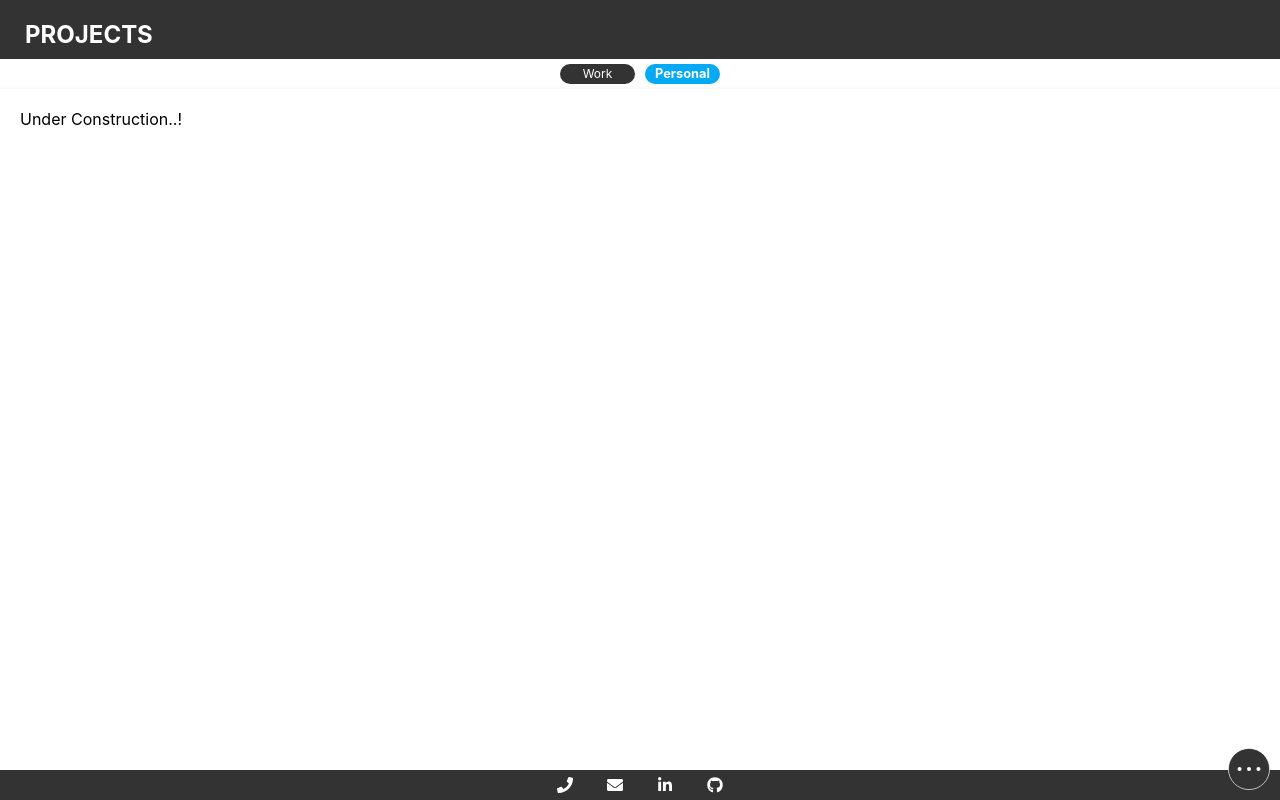
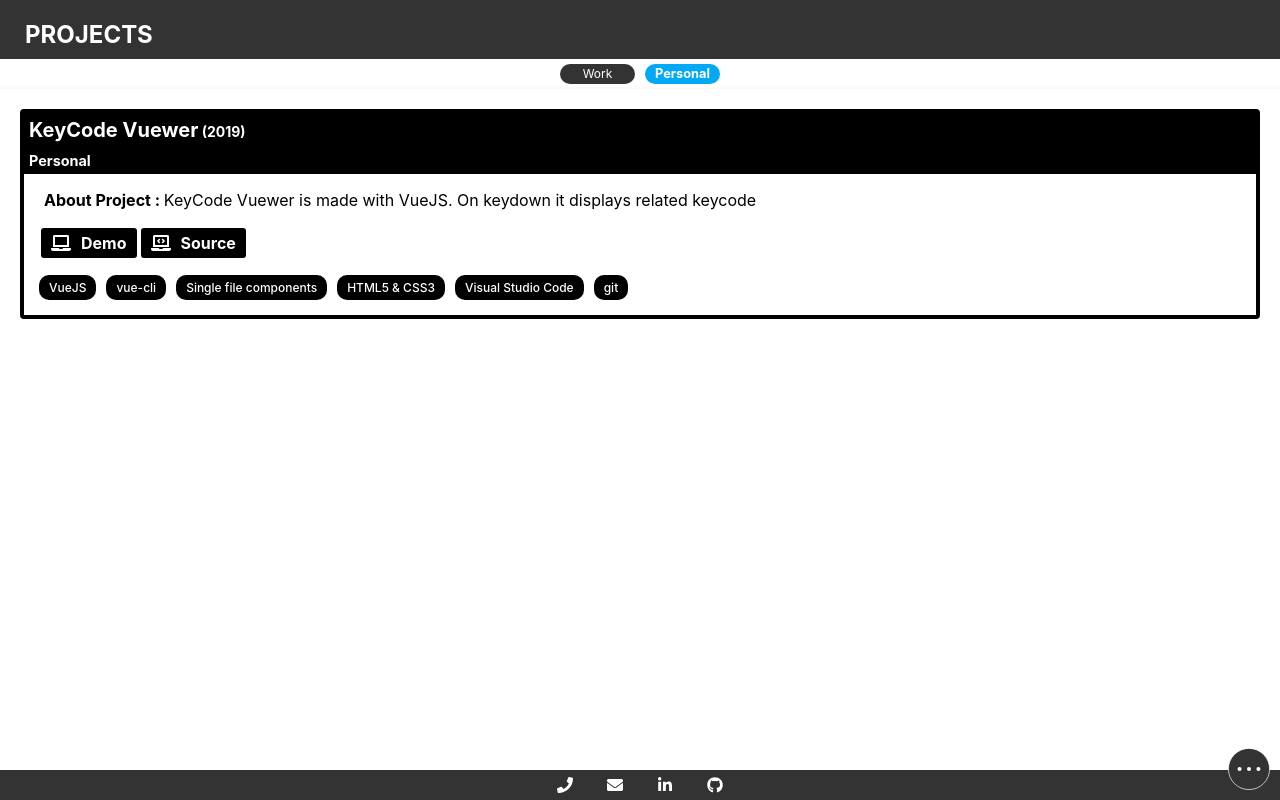
Before and after one commit to VinayakHegde/react-portfolio, a React (Create React App) app: page / in a window 1280 px wide. Both pictures are taken after a click on the element "Personal". Built offline with nearby package versions, Linux system fonts and the light colour scheme.

Commit message:
Project links and tags

```diff
--- a/src/Components/Buttons/ActionButton/ActionButton.js
+++ b/src/Components/Buttons/ActionButton/ActionButton.js
@@ -2,7 +2,7 @@
 import PropTypes from 'prop-types';
 
 import { FontAwesomeIcon } from '@fortawesome/react-fontawesome';
-import { faPhone, faEnvelope } from '@fortawesome/free-solid-svg-icons';
+import { faPhone, faEnvelope, faLaptop, faLaptopCode } from '@fortawesome/free-solid-svg-icons';
 import {faLinkedinIn, faGithub} from '@fortawesome/free-brands-svg-icons';
 
 import {ICONTYPE} from '../../../Helpers/Enums';
@@ -46,6 +46,10 @@
                 return faGithub;
             case ICONTYPE.LINKEDIN:
                 return faLinkedinIn;
+            case ICONTYPE.DEMO:
+                return faLaptop;
+            case ICONTYPE.CODE:
+                return faLaptopCode;
             default: break;
         }
     }
--- a/src/Components/Cards/ProjectCard/ProjectCard.js
+++ b/src/Components/Cards/ProjectCard/ProjectCard.js
@@ -4,6 +4,8 @@
 import Description from '../../Display/Description/Description';
 import './ProjectCard.css';
 import AnimatedVisibility from '../../AnimatedVisibility/AnimatedVisibility';
+import ActionButton from '../../Buttons/ActionButton/ActionButton';
+import {ICONTYPE} from '../../../Helpers/Enums';
 
 class ProjectCard extends Component {
     constructor(props){
@@ -25,18 +27,22 @@
                     {children}
                     {this.getElementFor('About Project', project.description)}
                     {this.getSubProjects(project)}
-                    {this.getElementFor('Programming', project.programming)}
-                    {this.getElementFor('Tools', project.tools)}
+                    <div className="project-links">
+                        {this.getDemoLink(project.demo)}
+                        {this.getSourceLink(project.source)}
+                    </div>
+                    <Tags tags={project.tags ? project.tags.toString() : null} theme={theme}/>
                 </div>
             </AnimatedVisibility>
         );
     }
     getProjectTitle(project, className, key, theme){
         if(project.title.length && project.startDate.length){
+            const duration = project.companyKey ? ' ('.concat(project.startDate, ' - ', project.isPresent ? 'Present' : project.endDate, ' )') : ' ('.concat(project.startDate, ')');
             return (
                 <div className={className} key={key} style={{background:`${theme}`}}>
                     {project.title}
-                    <small className="project-duration">{' ('.concat(project.startDate, ' - ', project.isPresent ? 'Present' : project.endDate, ' )')}</small>
+                    <small className="project-duration">{duration}</small>
                 </div>
             );
         }
@@ -71,6 +77,36 @@
 
         return null;
     }
+    getSourceLink(link){
+        if(link && link.length){
+            return (
+                <ActionButton type={ICONTYPE.CODE}
+                            value={link}
+                            btnClass="project-link code"
+                            linkClass="button-link"
+                            tooltip="View source">
+                            <span className="action-text">Source</span>
+                </ActionButton>
+            );
+        }
+        return null;
+    }
+
+    getDemoLink(link){
+        if(link && link.length){
+            return (
+                <ActionButton type={ICONTYPE.DEMO}
+                            value={link}
+                            btnClass="project-link demo"
+                            linkClass="button-link"
+                            tooltip="View demo">
+                            <span className="action-text">Demo</span>
+                </ActionButton>
+            );
+        }
+
+        return null;
+    }
 
 }
 
@@ -84,4 +120,15 @@
     ])
 }
 
+const Tags = (props) => {
+    if(!props.tags) return null;
+
+    const tags = props.tags.split(',').map((tag, index) => <span className="tag-chips" key={index}  style={{background:`${props.theme}`}}>{tag}</span>);
+    return (
+        <div className="project-tags">
+            {tags}
+        </div>
+    );
+}
+
 export default ProjectCard;
--- /dev/null
+++ b/src/Components/Projects/Personal.js
@@ -0,0 +1,30 @@
+import React, { Component } from 'react';
+
+import {UserProjects} from '../../Helpers/DataValidator';
+import ProjectCard from '../Cards/ProjectCard/ProjectCard';
+
+class Personal extends Component {
+    render() {
+        return (
+            <div>
+                {this.getProjectCards()}
+            </div>
+        );
+    }
+    getProjectCards(){
+        if(!UserProjects.length){
+            return <span className="no-projects">No projects found!</span>;
+        }
+
+        return UserProjects.map((project, index) =>{
+            if(project.companyKey) return null;
+            return (
+                <ProjectCard key={index+1} index={(index+1).toString()} project={project} theme='#000'>
+                    <div className="project-header project-company" style={{background:'#000'}}>Personal</div>
+                </ProjectCard>
+            );
+        });
+    }
+}
+
+export default Personal;
--- a/src/Components/Projects/Projects.css
+++ b/src/Components/Projects/Projects.css
@@ -2,6 +2,7 @@
     display: flex;
     flex-direction: row;
     justify-content: center;
+    z-index: 1;
 }
 .toolbar .toolbar-button {
     display: inline-flex;
@@ -12,9 +13,45 @@
     line-height: 20px;
     text-align: center;
     justify-content: center;
+    background: #333;
+    color: #fff;
+    font-size: 0.75em;
+    cursor: pointer;
+
 }
 .toolbar .toolbar-button.active{
     background: #03A9F4;
     font-size: 0.8em;
     font-weight: 700;
 }
+.project-links{
+    display:flex;
+    padding: 0 15px;
+}
+.project-link{
+    background: #000;
+    padding: 5px 10px;
+    font-weight: 700;
+    width: fit-content;
+    border-radius: 5px;
+    border: 2px solid white;
+    text-align: center;
+}
+
+.action-text {
+    padding-left: 10px;
+}
+
+.project-tags {
+    padding: 10px;
+    display: flex;
+    flex-wrap: wrap;
+}
+.tag-chips {
+    color: white;
+    margin: 5px 5px;
+    padding: 5px 10px;
+    border-radius: 10px;
+    font-size: 0.75em;
+    font-weight: 500;
+}
--- a/src/Components/Projects/Projects.js
+++ b/src/Components/Projects/Projects.js
@@ -1,7 +1,7 @@
 import React, { Component } from 'react';
 
-import ProjectCard from '../Cards/ProjectCard/ProjectCard';
-import {UserProjects,  UserExperiences} from '../../Helpers/DataValidator';
+import Work from './Work';
+import Personal from './Personal';
 import {PROJECTSTYPE} from '../../Helpers/Enums';
 
 import './Projects.css';
@@ -23,8 +23,8 @@
         return (
             <article className="profile-content">
                 <div className="toolbar">
-                    <span onClick={() => this.setProjectType(PROJECTSTYPE.WORK)} className={this.state.type === PROJECTSTYPE.WORK ? "toolbar-button disc active" : "toolbar-button disc"}>Work</span>
-                    <span onClick={() => this.setProjectType(PROJECTSTYPE.PERSONAL)} className={this.state.type === PROJECTSTYPE.PERSONAL ? "toolbar-button disc active" : "toolbar-button disc"}>Personal</span>
+                    <span onClick={() => this.setProjectType(PROJECTSTYPE.WORK)} className={this.state.type === PROJECTSTYPE.WORK ? "toolbar-button active" : "toolbar-button"}>Work</span>
+                    <span onClick={() => this.setProjectType(PROJECTSTYPE.PERSONAL)} className={this.state.type === PROJECTSTYPE.PERSONAL ? "toolbar-button active" : "toolbar-button"}>Personal</span>
                 </div>
                 <div className="content-wrapper">
                     {this.getProjectCards()}
@@ -35,33 +35,11 @@
     getProjectCards(){
         switch(this.state.type){
             case PROJECTSTYPE.WORK:
-                if(!UserProjects.length) return (
-                    <span className="no-projects">No projects found!</span>
-                );
-                return UserProjects.map((project, index) =>{
-                    const options = this.getOptions(project.companyKey);
-                    return (
-                        <ProjectCard key={index+1} index={(index+1).toString()} project={project} theme={options.theme}>
-                            <div className="project-header project-company" style={{background:`${options.theme}`}}>{options.company}</div>
-                        </ProjectCard>
-                    );
-                });
+                return <Work/>;
             case PROJECTSTYPE.PERSONAL:
-                return (
-                    <span className="under-construction">Under Construction..!</span>
-                );
+                return <Personal/>;
             default: return null;
         }
-    }
-    getOptions(companyKey){
-        const experience = UserExperiences.find(function(exp) {
-            return (exp.misc.key === companyKey);
-        });
-
-        return {
-            company: experience ? experience.company : '',
-            theme: experience ? experience.misc.theme : '#000'
-        };
     }
 }
 
--- /dev/null
+++ b/src/Components/Projects/Work.js
@@ -0,0 +1,41 @@
+import React, { Component } from 'react';
+
+import {UserProjects,  UserExperiences} from '../../Helpers/DataValidator';
+import ProjectCard from '../Cards/ProjectCard/ProjectCard';
+
+class Work extends Component {
+    render() {
+        return (
+            <div>
+                {this.getProjectCards()}
+            </div>
+        );
+    }
+    getProjectCards(){
+        if(!UserProjects.length) return (
+            <span className="no-projects">No projects found!</span>
+        );
+        return UserProjects.map((project, index) =>{
+            if(!project.companyKey) return null;
+            const options = this.getOptions(project.companyKey);
+            return (
+                <ProjectCard key={index+1} index={(index+1).toString()} project={project} theme={options.theme}>
+                    <div className="project-header project-company" style={{background:`${options.theme}`}}>{options.company}</div>
+                </ProjectCard>
+            );
+        });
+    }
+
+    getOptions(companyKey){
+        const experience = UserExperiences.find(function(exp) {
+            return (exp.misc.key === companyKey);
+        });
+
+        return {
+            company: experience ? experience.company : '',
+            theme: experience ? experience.misc.theme : '#000'
+        };
+    }
+}
+
+export default Work;
--- a/src/Data/profile.json
+++ b/src/Data/profile.json
@@ -139,8 +139,17 @@
                     "description":"View live player activities and floor operation"
                 }
             ],
-        "programming":"Javascript (AngularJS, FabricJS, UnderscoreJS, jQuery and plugins), TypeScript",
-        "tools":"VS Code, Visual Studio, SQL Server"
+            "tags":[
+                "Javascript",
+                "AngularJS",
+                "FabricJS",
+                "UnderscoreJS",
+                "jQuery and plugins",
+                "TypeScript",
+                "VS Code",
+                "Visual Studio",
+                "SQL Server"
+            ]
         }, {
             "title":"Neon Analytics",
             "companyKey":"06",
@@ -149,8 +158,16 @@
             "endDate":null,
             "description":"<q>Neon Analytics</q> is a data visualisation platform for casinos using the IGS' Neon service. It  integrates vast amounts of transactional data from disparate casino source cubes. It helps to run casinos business intelligence by retrieving, analyzing, transforming and reporting data.",
             "subProjects":[],
-            "programming":"Javascript (AngularJS, UnderscoreJS, jQuery and plugins)",
-            "tools":"VS Code, Visual Studio, SQL Server"
+            "tags":[
+                "Javascript",
+                "AngularJS",
+                "UnderscoreJS",
+                "jQuery and plugins",
+                "TypeScript",
+                "VS Code",
+                "Visual Studio",
+                "SQL Server"
+            ]
         }, {
             "title":"Neon Touch",
             "companyKey":"06",
@@ -159,18 +176,34 @@
             "endDate":null,
             "description":"Neon Touch is browser based app runs on touch device of the slot machines. App is developed using Angular and .net Core. <br/>App talks to service fabric microservices and web sockets.",
             "subProjects":[],
-            "programming":"Javascript (AngularJS, UnderscoreJS, jQuery and plugins), TypeScript",
-            "tools":"VS Code, Visual Studio, SQL Server"
+            "tags":[
+                "Javascript",
+                "AngularJS",
+                "UnderscoreJS",
+                "jQuery and plugins",
+                "TypeScript",
+                "VS Code",
+                "Visual Studio",
+                "SQL Server"
+            ]
         }, {
             "title":"Customer Query Builder",
             "companyKey":"06",
             "isPresent":true,
             "startDate":"Oct 2018",
             "endDate":null,
-            "description":"",
+            "description":"Searching tool for large customer base for casinos",
             "subProjects":[],
-            "programming":"Javascript (AngularJS, UnderscoreJS, jQuery and plugins), TypeScript",
-            "tools":"VS Code, Visual Studio, SQL Server"
+            "tags":[
+                "Javascript",
+                "AngularJS",
+                "UnderscoreJS",
+                "jQuery and plugins",
+                "TypeScript",
+                "VS Code",
+                "Visual Studio",
+                "SQL Server"
+            ]
         }, {
             "title":"Neon Mix",
             "companyKey":"06",
@@ -179,8 +212,15 @@
             "endDate":null,
             "description":"Neon Mix is browser based app runs on slot machines in kiosk mode. App is developed using Angular and .net Core. <br/>App talks to service fabric microservices and web sockets.",
             "subProjects":[],
-            "programming":"Javascript (AngularJS, UnderscoreJS, jQuery and plugins)",
-            "tools":"VS Code, Visual Studio, SQL Server"
+            "tags":[
+                "Javascript",
+                "AngularJS",
+                "UnderscoreJS",
+                "jQuery and plugins",
+                "VS Code",
+                "Visual Studio",
+                "SQL Server"
+            ]
         }, {
             "title":"TableLite",
             "companyKey":"06",
@@ -189,8 +229,14 @@
             "endDate":"Sep 2018",
             "description":"<q>TableLite</q> is a modern browser based application built using technologies like AngularJS (v1.7) and .Net Core (v2.1). Application can be hosted on any platform (WIndows/Linux/OSX). Front end communicates with server over Restful API (Web API).<br/>The app helps the casinos to track the cash drops on a gambling table.",
             "subProjects":[],
-            "programming":"JavaScript (AngularJS, UnderscoreJS), HTML5, CSS3",
-            "tools":"Visual Studio 2017, VS Code"
+            "tags":[
+                "JavaScript",
+                "AngularJS",
+                "UnderscoreJS",
+                "HTML5 & CSS3",
+                "Visual Studio 2017",
+                "VS Code"
+            ]
         }, {
             "title":"Intuitive Dashboards",
             "companyKey":"05",
@@ -236,8 +282,19 @@
                     "endDate":"May 2015"
                 }
             ],
-            "programming":"JavaScript (RequireJS, jQuery, BackboneJS, KendoUI, ReactJS), HTML5, CSS3, .Net C#",
-            "tools":"Visual Studio, Sublime Text and Browser Developer Tool"
+            "tags":[
+                "JavaScript",
+                "RequireJS",
+                "jQuery",
+                "BackboneJS",
+                "KendoUI",
+                "ReactJS",
+                "HTML5 & CSS3",
+                ".Net C#",
+                "Visual Studio",
+                "Sublime Text",
+                "Browser Developer Tool"
+            ]
         }, {
             "title":"Server Tools",
             "companyKey":"05",
@@ -246,8 +303,12 @@
             "endDate":"Jun 2018",
             "description":"The tool is aimed to perform cloning the dashboard database entities into XML file then migrate them to another dashboard database. This provides entity portability, in turn, helps the existing Business intelligence software users to backup/build/enhance the migrated dashboards on their system.",
             "subProjects":[],
-            "programming":".Net C# (WPF)",
-            "tools":"Visual Studio Premium 2012, SQL Server 2012"
+            "tags":[
+                ".Net C#",
+                "WPF",
+                "Visual Studio Premium 2012",
+                "SQL Server 2012"
+            ]
         }, {
             "title":"Security Filters and Dashboard API",
             "companyKey":"05",
@@ -256,8 +317,12 @@
             "endDate":"Jul 2014",
             "description":"Aim of the security filter is to provide overall security to the data used by existing Business Intelligence software, where URL parameters are encrypted and passed across the servers and other security features at datasets level. A Test Harness (Windows application) is developed to test these security features. Also an API is developed for other developers of the other software to consume dashboard service.",
             "subProjects":[],
-            "programming":".Net C# (WinForms)",
-            "tools":"Visual Studio Premium 2012, SQL Server 2012"
+            "tags":[
+                ".Net C#",
+                "WinForms",
+                "Visual Studio Premium 2012",
+                "SQL Server 2012"
+            ]
         }, {
             "title":"Chronos",
             "companyKey":"04",
@@ -283,8 +348,32 @@
                     "endDate":"Oct 2013"
                 }
             ],
-            "programming":".Net C#, JavaScript (jQuery and Ajax)",
-            "tools":"Visual Studio, SQL Studio"
+            "tags":[
+                ".Net C#",
+                "JavaScript (jQuery and Ajax)",
+                "Visual Studio",
+                "SQL Studio"
+            ]
+        }, {
+            "title":"KeyCode Vuewer",
+            "companyKey": null,
+            "isPresent":false,
+            "startDate":"2019",
+            "endDate":"",
+            "description":"KeyCode Vuewer is made with VueJS. On keydown it displays related keycode ",
+            "subProjects":[],
+            "source":"https://github.com/VinayakHegde/KeyCode-Vuewer",
+            "demo":"https://vinayakhegde.github.io/KeyCode-Vuewer/",
+            "tags": [
+                "VueJS",
+                "vue-cli",
+                "Single file components",
+                "HTML5 & CSS3",
+                "Visual Studio Code",
+                "git"
+            ],
+            "programming":"",
+            "tools":""
         }
     ],
     "skills":[
@@ -297,12 +386,6 @@
                 }, {
                     "name":"JavaScript (VanillaJS)",
                     "score":95
-                }, {
-                    "name":"HTML5, Templating",
-                    "score":90
-                }, {
-                    "name":"CSS3, Less, Sass",
-                    "score":70
                 }, {
                     "name":"AngularJS (1.7x)",
                     "score":95
@@ -334,6 +417,12 @@
                     "name":"KendoUI",
                     "score":70
                 }, {
+                    "name":"HTML5, Templating",
+                    "score":90
+                }, {
+                    "name":"CSS3, Less, Sass",
+                    "score":70
+                }, {
                     "name":"JSON, XML",
                     "score":95
                 }, {
@@ -347,9 +436,6 @@
                 {
                     "name":"Git, TFS, DynamSoft",
                     "score":90
-                }, {
-                    "level":"Intermediate",
-                    "score":60
                 }, {
                     "name":"Agile Methodoology",
                     "score":80
@@ -371,27 +457,5 @@
                 }
             ]
         }
-    ],
-    "personalProjects" : [
-        {
-            "title":"KeyCode Vuewer",
-            "source":"https://github.com/VinayakHegde/KeyCode-Vuewer",
-            "demo":"https://vinayakhegde.github.io/KeyCode-Vuewer/",
-            "tags": [
-                "VueJS",
-                "vue-cli",
-                "Single file components",
-                "HTML5 & CSS3",
-                "git"
-            ]
-        }, {
-            "title":"",
-            "source":"",
-            "demo":"",
-            "tags": [
-                "",
-                ""
     ]
 }
-    ]
-}
--- a/src/Helpers/Enums.js
+++ b/src/Helpers/Enums.js
@@ -13,7 +13,9 @@
     EMAIL: 'EMAIL',
     FILEDOWNLOAD : 'FILEDOWNLOAD',
     GITHUB: 'GITHUB',
-    LINKEDIN:'LINKEDIN'
+    LINKEDIN:'LINKEDIN',
+    DEMO:'DEMO',
+    CODE:'CODE'
 };
 const DESCRIPTIONFOR = {
     USERDESCRIPTION: 'USERDESCRIPTION'
```
Lines whose indentation alone changed are shown as unchanged.
